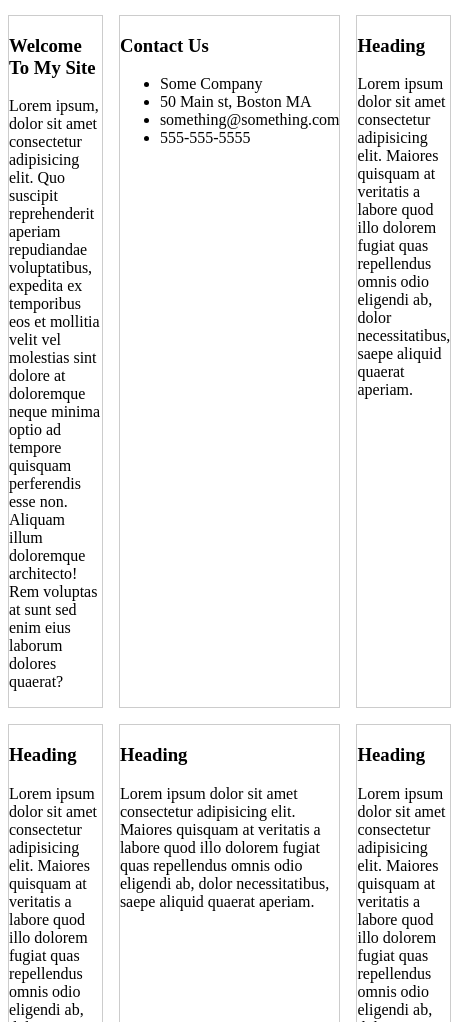
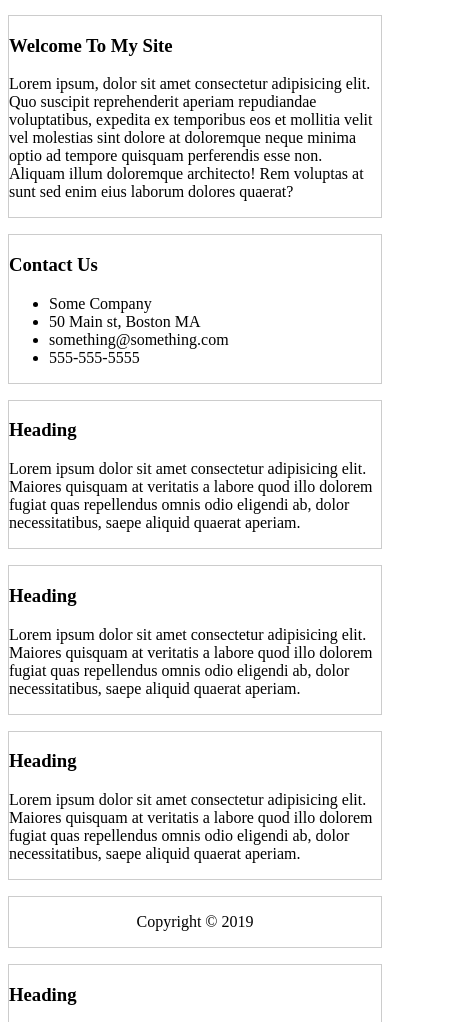
Before and after one commit to Ishraq-R-Rahman/frontend-playground, a plain HTML site: page grid_sandbox/05_grid_template_areas.html in a window 390 px wide. Shown: the part 91-1113 px from the top of the page, 451 px wide, since content can reach past the window. Drawn offline with Linux system fonts and the light colour scheme.

Commit message:
:art:Added Newsgrid

```diff
--- a/grid_sandbox/05_grid_template_areas.html
+++ b/grid_sandbox/05_grid_template_areas.html
@@ -71,7 +71,8 @@
         grid-template-areas:
         'header header header'
         'content content sidebar'
-        'box-1 box-2 box-3'
+        'box-1 box-2 box-2'
+        'box-3 box-3 box-3'
         'footer footer footer';
 
         grid-gap: 1rem;
@@ -79,10 +80,50 @@
 
       :is(.header ) {
         grid-area: header;
+        text-align: center;
+      }
+
+      .content {
+        grid-area: content;
+      }
+
+      .sidebar {
+        grid-area: sidebar;
+      }
+
+      .box-1 {
+        grid-area: box-1;
+      }
+      .box-2 {
+        grid-area: box-2;
+      }
+      .box-3 {
+        grid-area: box-3;
+      }
+
+      .footer {
+        grid-area: footer;
+        text-align: center;
       }
 
       .container > * {
         border: #ccc 1px solid;
+      }
+
+      @media (max-width: 400px) {
+        .container {
+          display: grid;
+          grid-template-areas:
+          'header'
+          'content'
+          'sidebar'
+          'box-1'
+          'box-2'
+          'box-3'
+          'footer';
+
+          /* grid-gap: 1rem; */
+        }
       }
     </style>
   </head>
```
Also changed, not shown: grid_sandbox/06_grid_media_queries.html (+18 -0 lines).
